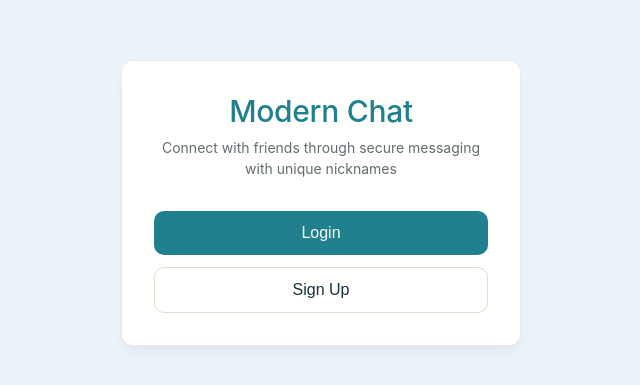
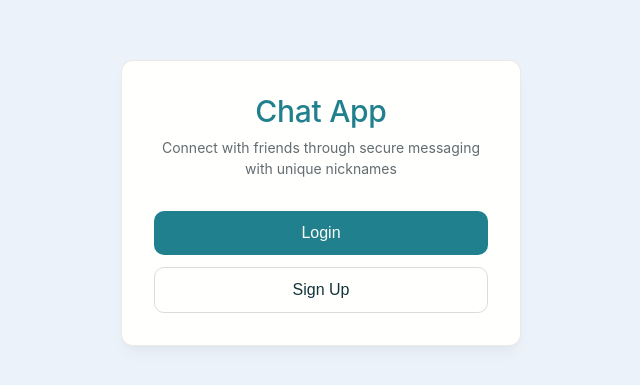
Before and after one commit to vanzic/Chat-Application, a plain HTML site: page index.html in a window 1280 px wide. Shown: the part 197-582 px from the top of the page, without its empty margins (319-959 px from the left). Drawn offline with nearby package versions, Linux system fonts and the light colour scheme; a web font is replaced by a local one.

Commit message:
Update index.html

```diff
--- a/index.html
+++ b/index.html
@@ -4,7 +4,7 @@
 <head>
     <meta charset="UTF-8">
     <meta name="viewport" content="width=device-width, initial-scale=1.0">
-    <title>Modern Chat - Connect & Communicate</title>
+    <title>Chat - Connect & Communicate</title>
     <link rel="stylesheet" href="style.css">
     <script src="https://cdn.jsdelivr.net/npm/@supabase/supabase-js@2"></script>
 </head>
@@ -21,7 +21,7 @@
         <div id="landing-page" class="auth-page">
             <div class="auth-card">
                 <div class="auth-header">
-                    <h1>Modern Chat</h1>
+                    <h1>Chat App</h1>
                     <p>Connect with friends through secure messaging with unique nicknames</p>
                 </div>
                 <div class="auth-actions">
```
